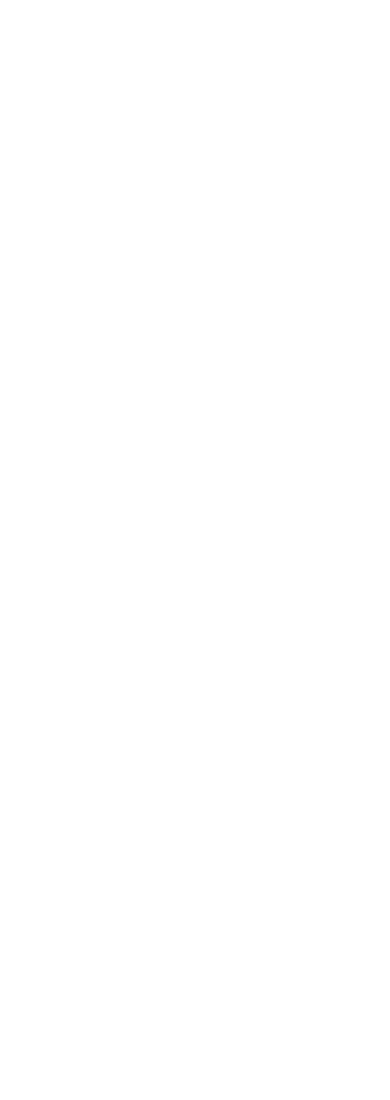
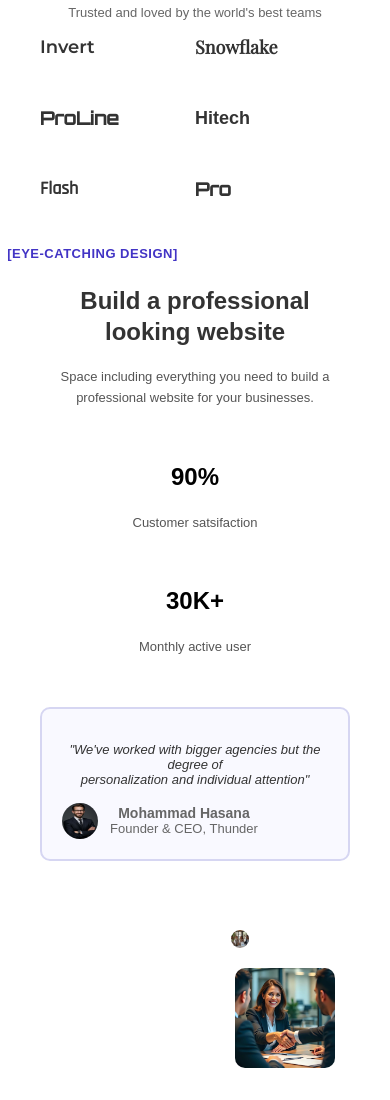
Before and after one commit to Latifah-Umunyana/Zoho-Software-Company, a plain HTML site: page index.html in a window 390 px wide. Before the commit the page ends 844 px from the top, so only its background shows below. Drawn offline with nearby package versions, Linux system fonts and the light colour scheme; a web font is replaced by a local one.

Commit message:
added changes

```diff
--- a/index.html
+++ b/index.html
@@ -7,6 +7,47 @@
     <link rel="stylesheet" href="style.css" >
 </head>
 <body>
-
+     <h5>Trusted and loved by the world's best teams</h5>
+<div class="logocontainer">
+<h4 class="logo1">Invert</h4>
+<h4 class="logo2">Snowflake</h4>
+<h4 class="logo3">ProLine</h4>
+<h4 class="logo4">Hitech</h4>
+<h4 class="logo5">Flash</h4>
+<h4 class="logo6">Pro</h4></div>
+<div class="templates" id="templates">
+<div class="container">
+<div class="leftcontent">
+<h5 class="tag">[EYE-CATCHING DESIGN]</h5>
+<h3 class="title">Build a professional<br>looking website</h3>
+<p class="description">Space including everything you need to build a<br>professional website for your businesses.</p>
+<div class="stats">
+    <div>
+<h3>90%</h3>
+<p>Customer satsifaction</p>
+</div>
+<div>
+<h3>30K+</h3>
+<p>Monthly active user</p>
+</div>
+</div>
+<div class="testimony">
+<p class="quote">"We've worked with bigger agencies but the degree of<br>personalization and individual attention"</p>
+<div class="author">
+<img src="images/ceo.jpeg" alt="man">
+<div>
+<h5>Mohammad Hasana</h5>
+<p>Founder & CEO, Thunder</p>
+</div>
+</div>
+</div>
+</div>
+<div class="rightcontent">
+<div class="toprow">
+<img src="images/team1.jpeg" class="mainimage">
+<img src="images/team2.jpeg" class="subimage">
+</div>
+</div>
+</div></div>
 </body>
 </html>
--- a/style.css
+++ b/style.css
@@ -0,0 +1,218 @@
+
+@import url('https://fonts.googleapis.com/css2?family=Montserrat:wght@400;600&family=Playfair+Display&family=Rajdhani:wght@500&family=Fira+Sans+Condensed:wght@500&family=Orbitron:wght@500&display=swap');
+body {
+  font-family: sans-serif;
+  background-color: #fff;
+  color: #333;
+  padding: 40px;
+  margin: 0;
+  margin-top: -57px;
+}
+h5 {
+  font-size: 12px;
+  color: #666;
+  font-weight: normal;
+  text-align: center;
+}
+.logocontainer{
+  display: flex;
+  justify-content: space-between;
+  flex-wrap: wrap;
+  align-items: center;
+  margin-top: -30px;
+}
+.logo1 {
+  font-family: 'Montserrat', sans-serif;
+  font-size: 24px;
+}
+.logo2{
+  font-family: 'Playfair Display', serif;
+  font-size: 24px;
+}
+.logo3 {
+  font-family: 'Orbitron', sans-serif;
+  font-size: 24px;
+}
+.logo4 {
+  font-family: 'Fira Sans Condensed', sans-serif;
+  font-size: 24px;
+}
+.logo5 {
+  font-family: 'Rajdhani', sans-serif;
+  font-size: 24px;
+}
+.logo6 {
+  font-family: 'Orbitron', sans-serif;
+  font-size: 24px;
+}
+@media (max-width: 768px) {
+.logocontainer h4 {
+  flex: 1 1 45%;
+  font-size: 20px;
+}
+h5 {
+  font-size: 14px;
+}
+}
+@media (max-width: 480px) {
+.logocontainer h4 {
+  font-size: 18px;
+}
+h5 {
+  font-size: 13px;
+}
+}
+.container {
+  height: 100vh;
+  display: flex;
+  justify-content: space-between;
+  align-items: flex-start;
+  flex-wrap: wrap;
+  gap: 60px;
+}
+.tag {
+  font-size: 13px;
+  color: #4234c5;
+  font-weight: bold;
+  letter-spacing: 0.5px;
+  margin-bottom: 15px;
+  margin-left: -205px;
+}
+.title {
+  font-size: 30px;
+  font-weight: bold;
+  line-height: 1.3;
+  margin-bottom: 20px;
+}
+.description {
+  font-size: 15px;
+  color: #555;
+  margin-bottom: 30px;
+  line-height: 1.6;
+}
+.stats {
+  display: flex;
+  gap: 60px;
+  margin-bottom: 40px;
+}
+.stats h3 {
+  font-size: 24px;
+  color: #000;
+}
+.stats p {
+  font-size: 14px;
+  color: #555;
+}
+.testimony {
+  border: 2px solid #d6d6f2;
+  background-color: #f9f9ff;
+  padding: 20px;
+  border-radius: 10px;
+  max-width: 380px;
+}
+.quote {
+  font-style: italic;
+  font-size: 14px;
+  color: #333;
+  margin-bottom: 16px;
+}
+.author {
+  display: flex;
+  align-items: center;
+  gap: 12px;
+}
+.author img {
+  width: 40px;
+  height: 40px;
+  border-radius: 50%;
+}
+.author h5 {
+  margin: 0;
+  font-size: 14px;
+  font-weight: bold;
+}
+.author p {
+  margin: 0;
+  font-size: 13px;
+  color: #666;
+}
+.toprow {
+  display: flex;
+  flex-direction: column;
+  gap: 20px;
+  margin-right: 100px;
+  margin-left: 190px;
+}
+.mainimage {
+  width: 400px;
+  height: 350px;
+  border-radius: 12px;
+  object-fit: cover;
+}
+.subimage {
+  width: 190px;
+  height: 160px;
+  align-self: flex-end;
+  border-radius: 10px;
+  object-fit: cover;
+  margin-right: -90px;
+}
+@media (max-width: 1024px) {
+  .container {
+    flex-direction: column;
+    align-items: center;
+    gap: 40px;
+  }
+  .leftcontent {
+    margin-left: 0;
+    text-align: center;
+  }
+  .stats {
+    justify-content: center;
+    flex-wrap: wrap;
+    gap: 30px;
+  }
+  .testimony {
+    margin: 0 auto;
+  }
+  .rightcontent {
+    align-items: center;
+  }
+  .toprow {
+    align-items: center;
+  }
+  .subimage {
+    align-self: center;
+  }
+}
+@media (max-width: 600px) {
+  .title {
+    font-size: 24px;
+  }
+  .description,
+  .quote,
+  .stats p {
+    font-size: 13px;
+  }
+  .stats {
+    flex-direction: column;
+    align-items: center;
+    gap: 20px;
+  }
+  .mainimage {
+    width: 90%;
+    height: auto;
+  }
+  .subimage {
+    width: 100px;
+    height: 100px;
+  }
+  .author img {
+    width: 36px;
+    height: 36px;
+  }
+}
+html, body {
+  max-width: 100%;
+  overflow-x: hidden;
+}
```
